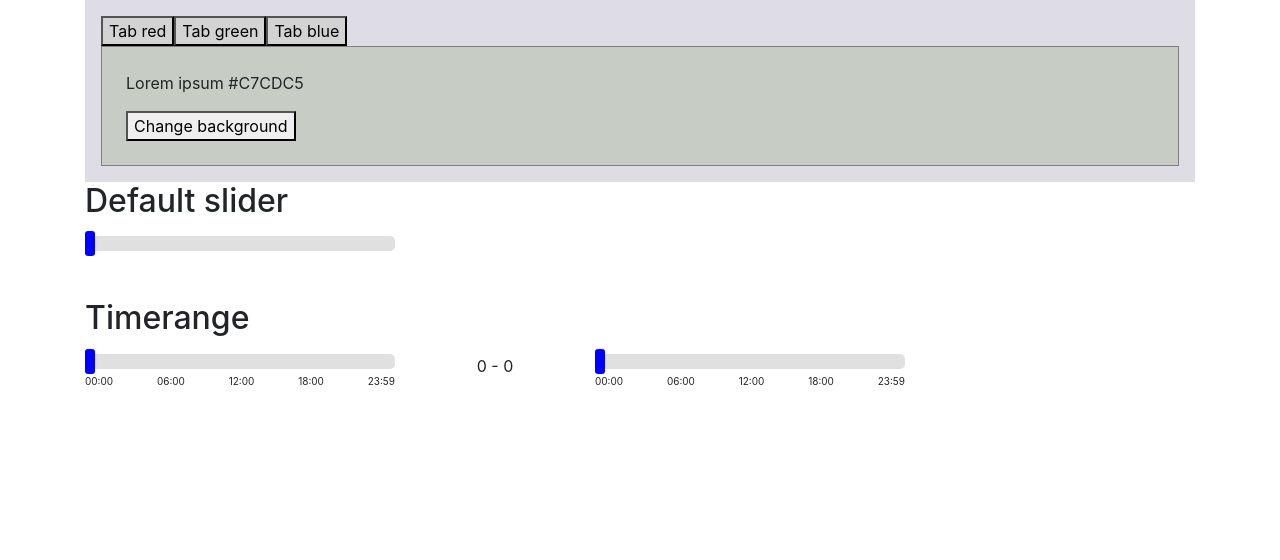
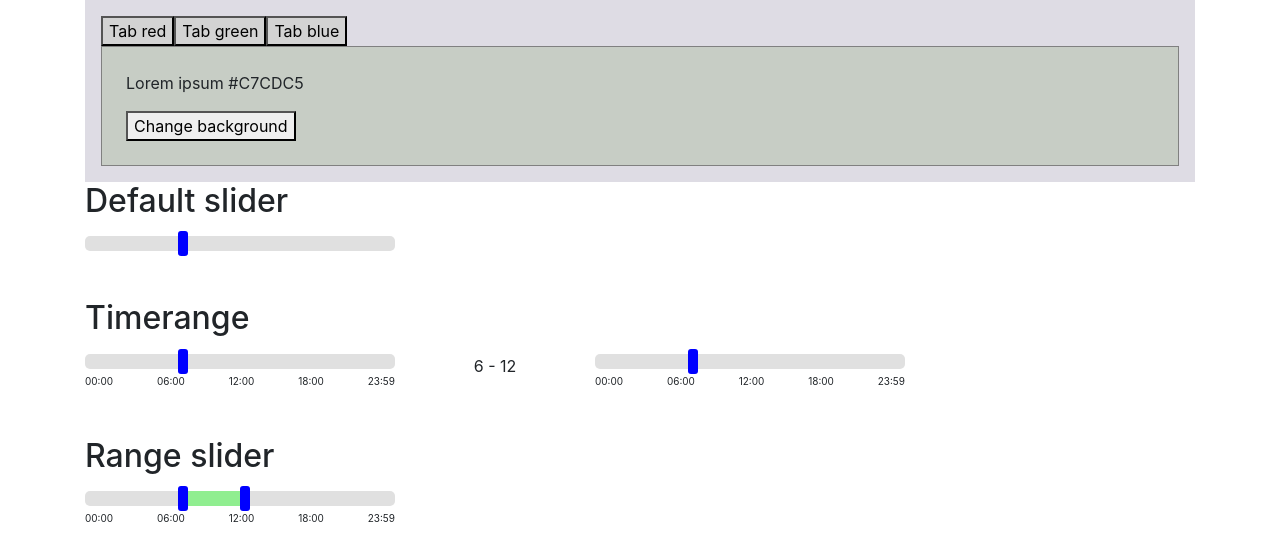
Before and after one commit to InnaPikul/react-learn-project, a React (Create React App) app: page / in a window 1280 px wide. Shown: the top 560 px of the page. Built offline with nearby package versions, Linux system fonts and the light colour scheme.

Commit message:
add range slider

```diff
--- a/src/App.js
+++ b/src/App.js
@@ -2,20 +2,25 @@ import React from "react";
 import TabsContainer from "./components/TabsContainer";
 import Slider from './components/Slider/Slider';
 import TimeRange from "./components/Timerange/TimeRange";
+import RangeSlider from "./components/RangeSlider/RangeSlider";
 
 
 function App() {
   return (
     <div className="container">
       <TabsContainer />
-      <div className="mb-5">
+      <section className="mb-5">
         <h2 className="mb-3">Default slider</h2>
         <Slider />
-      </div>
-      <div className="mb-5">
+      </section>
+      <section className="mb-5">
         <h2 className="mb-3">Timerange</h2>
         <TimeRange hasScale={true} />
-      </div>
+      </section>
+      <section className="mb-5">
+        <h2 className="mb-3">Range slider</h2>
+        <RangeSlider hasScale={true} hasRange={true} />
+      </section>
     </div>
   );
 }
--- /dev/null
+++ b/src/components/RangeSlider/RangeSlider.js
@@ -0,0 +1,11 @@
+import React from "react";
+import Slider from "../Slider/Slider";
+import "./style.scss";
+
+const RangeSlider = ({ hasScale, hasRange }) => {
+    return(<div>
+        <Slider hasScale={hasScale} hasRange={hasRange} />
+    </div>);
+}
+
+export default RangeSlider;
--- a/src/components/Slider/Slider.js
+++ b/src/components/Slider/Slider.js
@@ -1,45 +1,58 @@
 import React, { useRef, useState } from "react";
 import "./style.scss";
 
-const Slider = ({ sendFromValue, sendToValue, hasScale, ...props }) => {
+const Slider = ({
+  sendFromValue,
+  sendToValue,
+  hasScale,
+  hasRange,
+  initialFrom,
+  initialTo,
+  ...props
+}) => {
   const thumb = useRef(null);
+  const secondThumb = useRef(null);
   const slider = useRef(null);
-  const [initialThumbLeft, setInitialThumbLeft] = useState(0);
+  const [initialThumbLeft, setInitialThumbLeft] = useState(30);
+  const [secondThumbLeft, setSecondThumbLeft] = useState(50);
 
-  function moveAt(pageX, shift) {
+  function moveAt(pageX, shift, setValue, value) {
     const currentThumbPosition = pageX - slider.current.offsetLeft; // left point of current position of thumb on slider
     if (
       currentThumbPosition > 0 &&
       currentThumbPosition < slider.current.offsetWidth
     ) {
-      const left = Math.round(((currentThumbPosition - shift) * 100) / slider.current.offsetWidth);
+      const left = Math.round(
+        ((currentThumbPosition - shift) * 100) / slider.current.offsetWidth
+      );
       const rightEdge = Math.round(
-        (slider.current.offsetWidth - thumb.current.offsetWidth) * 100 / slider.current.offsetWidth
+        ((slider.current.offsetWidth - thumb.current.offsetWidth) * 100) /
+          slider.current.offsetWidth
       );
 
       if (left < 0) {
-        setInitialThumbLeft(0);
-        sendFromValue && sendFromValue(0); //? send From value to parent element
-        sendToValue && sendToValue(0); //? send TO value to parent element
+        value && setValue(0);
+        sendFromValue && sendFromValue(0);
+        sendToValue && sendToValue(0);
       } else if (left > rightEdge) {
-        setInitialThumbLeft(rightEdge);
-        sendFromValue && sendFromValue(rightEdge); //? send From value to parent element
-        sendToValue && sendToValue(rightEdge); //? send TO value to parent element
+        value && setValue(rightEdge);
+        sendFromValue && sendFromValue(rightEdge);
+        sendToValue && sendToValue(rightEdge);
       } else {
-        setInitialThumbLeft(left);
-        sendFromValue && sendFromValue(left); //? send From value to parent element
-        sendToValue && sendToValue(left); //? send TO value to parent element
+        value && setValue(left);
+        sendFromValue && sendFromValue(left);
+        sendToValue && sendToValue(left);
       }
     }
   }
 
   const handleMousedown = (event) => {
     const shiftX = event.clientX - thumb.current.getBoundingClientRect().left;
-
-    moveAt(event.pageX, shiftX);
+    moveAt(event.pageX, shiftX, setInitialThumbLeft, initialThumbLeft);
 
     function onMouseMove(event) {
-      moveAt(event.pageX, shiftX);
+      moveAt(event.pageX, shiftX, setInitialThumbLeft, initialThumbLeft);
+      console.log(1);
     }
 
     document.addEventListener("mousemove", onMouseMove);
@@ -50,26 +63,69 @@ const Slider = ({ sendFromValue, sendToValue, hasScale, ...props }) => {
     });
   };
 
+  const handleMousedownRight = (event) => {
+    const shiftX =
+      event.clientX - secondThumb.current.getBoundingClientRect().left;
+
+    moveAt(event.pageX, shiftX, setSecondThumbLeft, secondThumbLeft);
+
+    function onMouseMove(event) {
+      moveAt(event.pageX, shiftX, setSecondThumbLeft, secondThumbLeft);
+    }
+
+    document.addEventListener("mousemove", onMouseMove);
+
+    document.addEventListener("mouseup", () => {
+      document.removeEventListener("mousemove", onMouseMove);
+      secondThumb.current.onMouseUp = null;
+    });
+  };
+
   function handleDragStart() {
     return false;
   }
 
-  const handleSliderClick = (event) => {
-    const shiftX = thumb.current.getBoundingClientRect().width / 2;
-    moveAt(event.pageX, shiftX);
-  };
+  // const handleSliderClick = (event) => {
+  //   const shiftX = thumb.current.getBoundingClientRect().width / 2;
+  //   moveAt(event.pageX, shiftX);
+  // };
 
   return (
-    <div className="slider" ref={slider} onClick={handleSliderClick}>
+    <div
+      className="slider"
+      ref={slider}
+      // onClick={handleSliderClick}
+    >
       <div
         className="thumb"
         style={{
+          // left: `${initialThumbLeft || initialFrom || initialTo}%`,
           left: `${initialThumbLeft}%`,
         }}
-        onMouseDown={handleMousedown}
         onDragStart={() => handleDragStart}
         ref={thumb}
+        onMouseDown={handleMousedown}
       ></div>
+      {hasRange && (
+        <div
+          className="thumb"
+          style={{
+            left: `${secondThumbLeft}%`,
+          }}
+          onDragStart={() => handleDragStart}
+          ref={secondThumb}
+          onMouseDown={handleMousedownRight}
+        ></div>
+      )}
+      {hasRange && (
+        <div
+          className="range-space"
+          style={{
+            left: `${initialThumbLeft}%`,
+            width: `${secondThumbLeft - initialThumbLeft}%`
+          }}
+        ></div>
+      )}
       {hasScale && (
         <div className="scale">
           <span>00:00</span>
--- a/src/components/Slider/style.scss
+++ b/src/components/Slider/style.scss
@@ -30,3 +30,12 @@
   background: blue;
   cursor: pointer;
 }
+
+.range-space {
+  z-index: 999;
+  position: absolute;
+  height: 15px;
+  background: lightgreen;
+  top: 0;
+  bottom: 0;
+}
--- a/src/components/Timerange/TimeRange.js
+++ b/src/components/Timerange/TimeRange.js
@@ -3,22 +3,25 @@ import Slider from "../Slider/Slider";
 import "./style.scss";
 
 const TimeRange = ({ hasScale }) => {
-  const [fromValue, setFromValue] = useState(0);
-  const [toValue, setToValue] = useState(0);
+  const [initialFrom, setInitialFrom] = useState(25);
+  const [initialTo, setInitialTo] = useState(50);
+
+  const [fromValue, setFromValue] = useState(initialFrom);
+  const [toValue, setToValue] = useState(initialTo);
 
   const convertToHours = (fieldValue) => {
     const hourInPercent = 100 / 24; //value in % of one hour
-    return Math.round(fieldValue / hourInPercent);;
+    return Math.round(fieldValue / hourInPercent);
   };
 
   return (
     <div className="flex mb-5">
-      <Slider hasScale={hasScale} sendFromValue={setFromValue}/>
+      <Slider hasScale={hasScale} sendFromValue={setFromValue} setInitialFrom={setInitialFrom} initialFrom={initialFrom}/>
       <div className="range px-4">
         <span className="label">{convertToHours(fromValue)} </span>-
         <span className="label"> {convertToHours(toValue)}</span>
       </div>
-      <Slider hasScale={hasScale} sendToValue={setToValue} />
+      <Slider hasScale={hasScale} sendToValue={setToValue} setInitialTo={setInitialTo} initialTo={initialTo} />
     </div>
   );
 };
```
Also changed, not shown: src/components/RangeSlider/style.scss (added), 1 other file (tests, documents, lock files or other folders).
